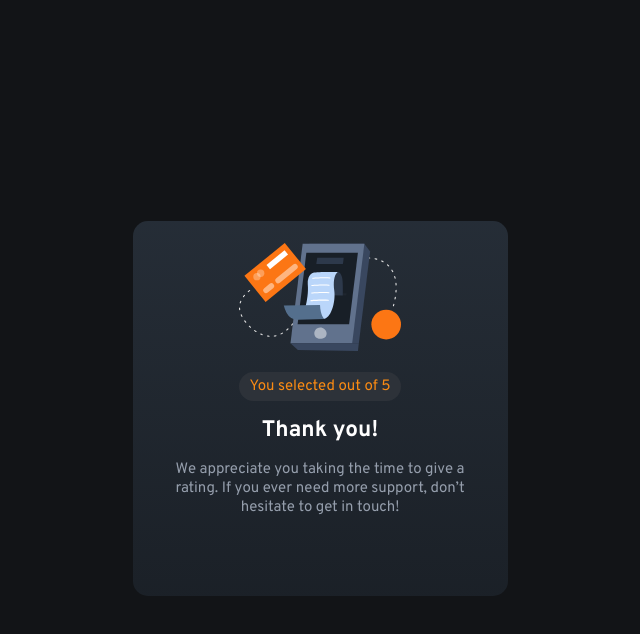
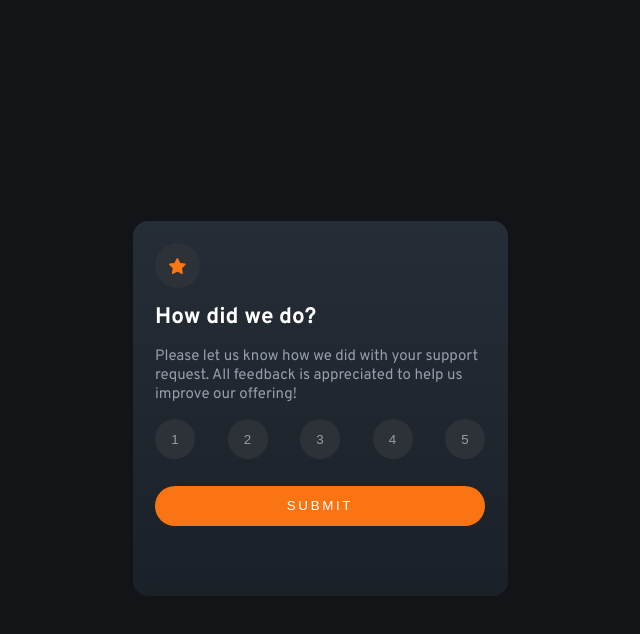
Before and after one commit to MohitasX/Interactive-rating-component, a plain HTML site: page index.html in a window 1280 px wide. Both pictures are taken after a click on the button "SUBMIT". Shown: the whole page, without its empty margins (320-960 px from the left). Drawn offline with Linux system fonts and the light colour scheme.

Commit message:
Add files via upload
checking whether the user marked the rating

```diff
--- a/index.html
+++ b/index.html
@@ -182,8 +182,10 @@
 
     const submit = document.querySelector(".submit");
     submit.addEventListener("click", function(){
+      if (score){
       rating.classList.add("hide");
       thankyou.classList.remove("hide");
+      }
     })
 
   </script>
```
